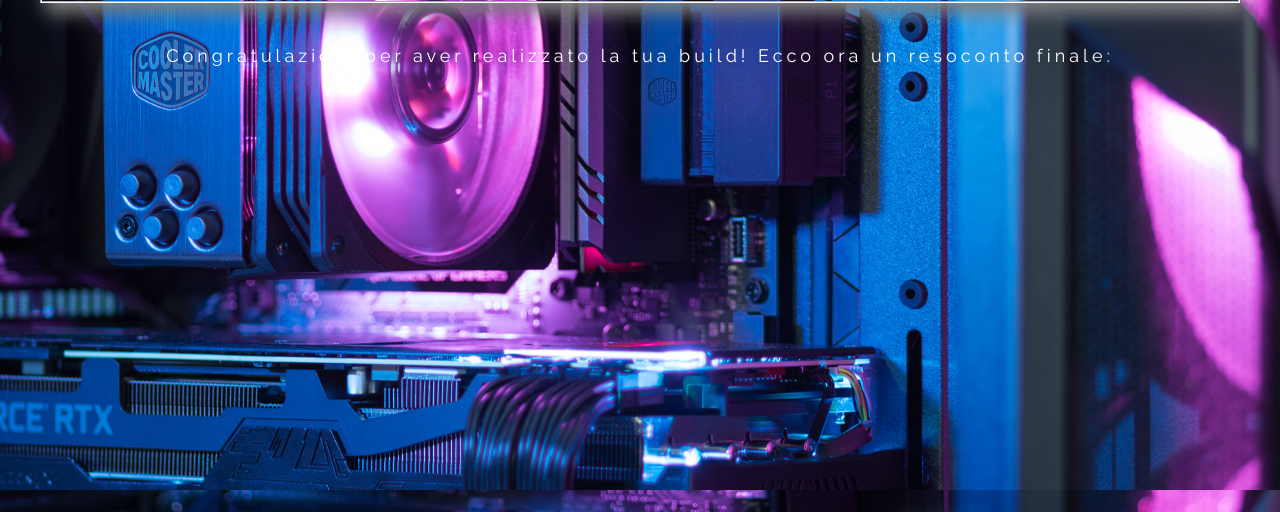
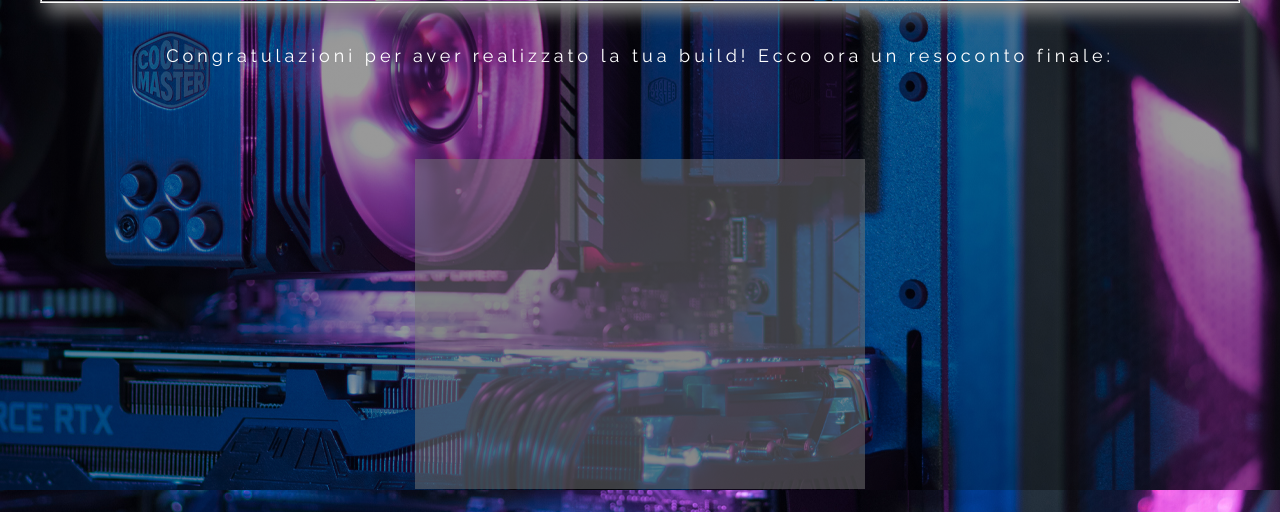
Before and after one commit to Loryerba/OpenDay2020WebPage, a plain HTML site: page 5-ConfiguratorePrincipiante/public_html/risultatoFinale.html in a window 1280 px wide. Shown: the part 288-800 px from the top of the page. Drawn offline with nearby package versions, Linux system fonts and the light colour scheme.

Commit message:
5-ConfiguratorePrincipiante CON SFONDO PAGINA OSCURATO E SFONDO SCROLLBAR OSCURATO

```diff
--- a/5-ConfiguratorePrincipiante/public_html/css/styleRisultatoFinale.css
+++ b/5-ConfiguratorePrincipiante/public_html/css/styleRisultatoFinale.css
@@ -29,6 +29,7 @@ and open the template in the editor.
     width: 450px;
     height: 330px;
     overflow: scroll;
+    background: rgba(120, 120, 120, 0.5);
 }
 
 /* Scrollbar styles */
--- a/5-ConfiguratorePrincipiante/public_html/risultatoFinale.html
+++ b/5-ConfiguratorePrincipiante/public_html/risultatoFinale.html
@@ -41,7 +41,7 @@ and open the template in the editor.
 
             height: 85%;
             line-height: 1.8;
-            background-image:url('img2/sfondoRisultato.jpg');
+            background-image: linear-gradient(rgba(0,0,0,0.4), rgba(0,0,0,0.4)),url('img2/sfondoRisultato.jpg');
             background-repeat: no-repeat;
             background-attachment: fixed;
             background-position: center center;
```
Also changed, not shown: 1 other file.
